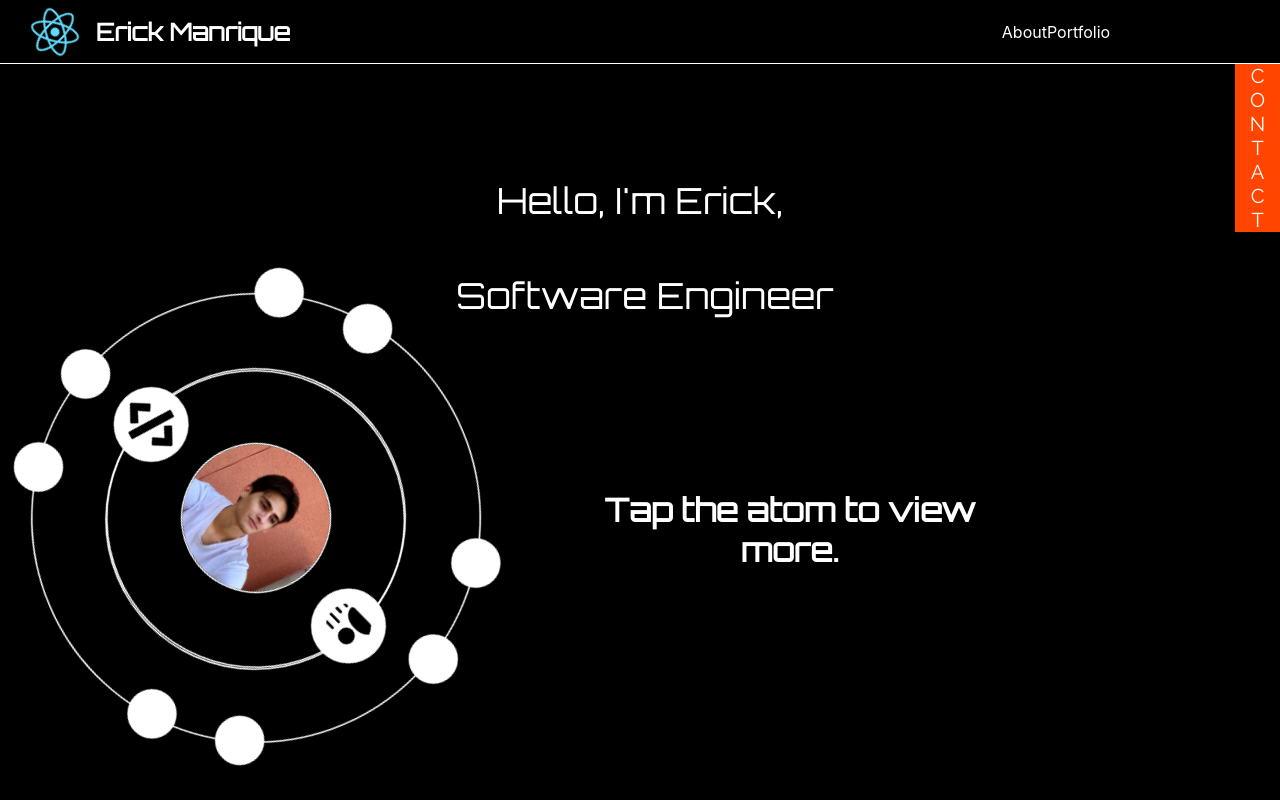
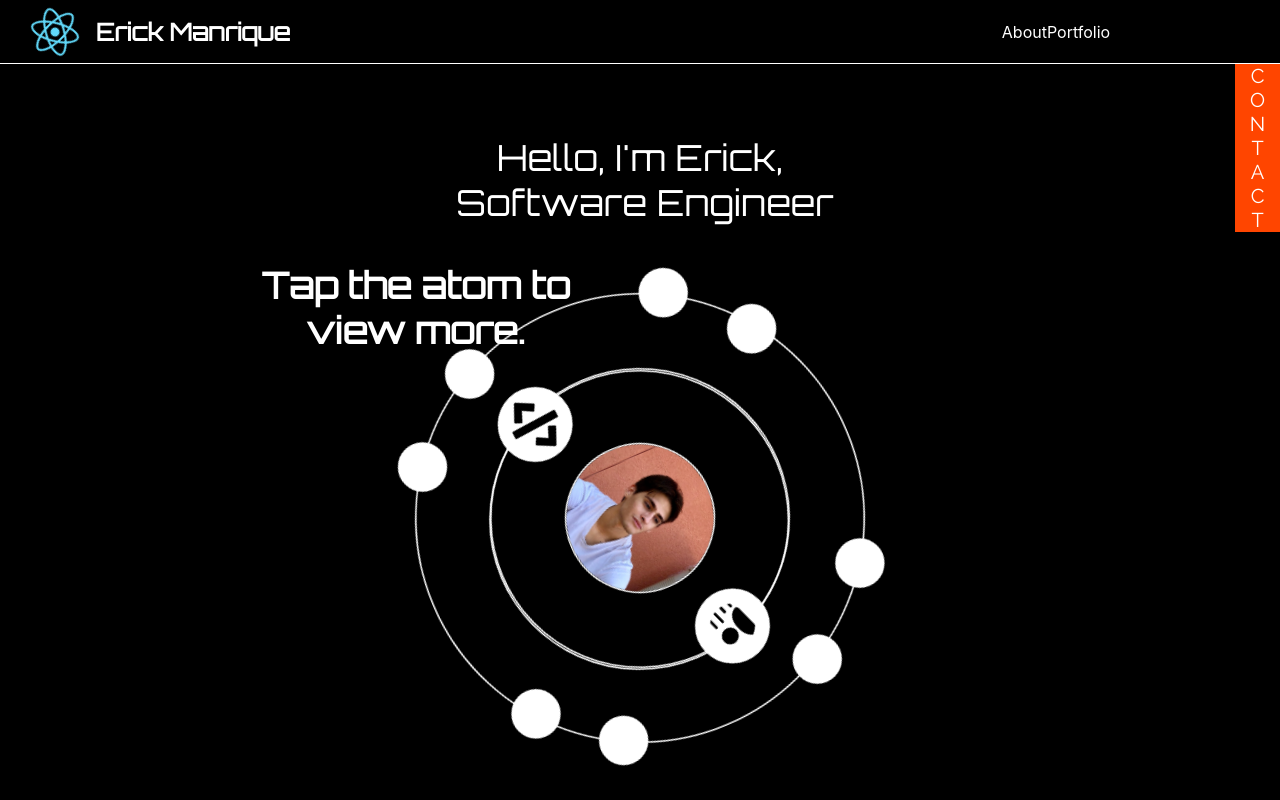
Before and after one commit to yeezick/portfolio, a React (Create React App) app: page / in a window 1280 px wide. Shown: the top 800 px of the page. Built offline with nearby package versions, Linux system fonts and the light colour scheme.

Commit message:
beginning to refactor: - created an atom component -transferred atom contents from portfolio to atom

```diff
--- /dev/null
+++ b/src/animations/atom/Atom.jsx
@@ -0,0 +1,54 @@
+import { BsFillPersonLinesFill } from "react-icons/bs";
+import { FaCode } from "react-icons/fa"; //close contender FaLaptopCode
+import resPic from "../../images/resPic.jpeg";
+
+const Atom = () => {
+  return (
+    <section className="atom-wrapper">
+    <div
+      id="atom"
+      className="atom"
+      // className={
+      //   toggleDetail === 0
+      //     ? "atom"
+      //     : toggleDetail === 1
+      //     ? "atom atom-active-about"
+      //     : "atom atom-active-portfolio"
+      // }
+      // onClick={handleAtomClick}
+    >
+      <div className="exterior-ring">
+        <div className="interior-ring">
+          <div className="interior-orbit">
+            <div className="interior-circle">
+              <BsFillPersonLinesFill size={30} variant="light" />
+            </div>
+            <div className="interior-circle">
+              <FaCode size={40} />
+            </div>
+          </div>
+        </div>
+
+        <div className="exterior-circle"></div>
+        <div className="exterior-circle"></div>
+        <div className="exterior-circle"></div>
+        <div className="exterior-circle"></div>
+        <div className="exterior-circle"></div>
+        <div className="exterior-circle"></div>
+        <div className="exterior-circle"></div>
+        <div className="exterior-circle"></div>
+        <img src={resPic} alt="myself" className="nucleus" />
+      </div>
+    </div>
+    {/* <div className="atom-content">
+      {toggleDetail === 0 ? <Tap/> : toggleDetail === 1 ? (
+        <About />
+      ) : (
+        <Portfolio />
+      )}
+    </div> */}
+  </section>
+  )
+}
+
+export default Atom
--- a/src/screens/landing/Landing.jsx
+++ b/src/screens/landing/Landing.jsx
@@ -1,9 +1,8 @@
 import { useState, useEffect } from "react";
 import { Link } from "react-router-dom";
 
-import { BsFillPersonLinesFill } from "react-icons/bs";
-import { FaCode } from "react-icons/fa"; //close contender FaLaptopCode
-import resPic from "../../images/resPic.jpeg";
+import Atom from "../../animations/atom/Atom";
+
 import "./landing.css";
 
 const Landing = () => {
@@ -71,48 +70,14 @@ const Landing = () => {
   return (
     <div className="landing">
       <section className="intro app-section">
+        <div className="intro-landing-text">
+
         <p className="intro-hello">Hello, I'm Erick,</p>
         <p className="intro-me">
           <span className="intro-span"> </span>
         </p>
+        </div>
         {/* <p className="intro-options">What would you like to see first?</p> */}
-      </section>
-
-      <section className="atom-wrapper">
-        <div
-          id="atom"
-          className={
-            toggleDetail === 0
-              ? "atom"
-              : toggleDetail === 1
-              ? "atom atom-active-about"
-              : "atom atom-active-portfolio"
-          }
-          onClick={handleAtomClick}
-        >
-          <div className="exterior-ring">
-            <div className="interior-ring">
-              <div className="interior-orbit">
-                <div className="interior-circle">
-                  <BsFillPersonLinesFill size={30} variant="light" />
-                </div>
-                <div className="interior-circle">
-                  <FaCode size={40} />
-                </div>
-              </div>
-            </div>
-
-            <div className="exterior-circle"></div>
-            <div className="exterior-circle"></div>
-            <div className="exterior-circle"></div>
-            <div className="exterior-circle"></div>
-            <div className="exterior-circle"></div>
-            <div className="exterior-circle"></div>
-            <div className="exterior-circle"></div>
-            <div className="exterior-circle"></div>
-            <img src={resPic} alt="myself" className="nucleus" />
-          </div>
-        </div>
         <div className="atom-content">
           {toggleDetail === 0 ? <Tap/> : toggleDetail === 1 ? (
             <About />
@@ -121,6 +86,8 @@ const Landing = () => {
           )}
         </div>
       </section>
+<Atom/>
+
     </div>
   );
 };
```
Also changed, not shown: src/animations/atom/Atom.css (added).
